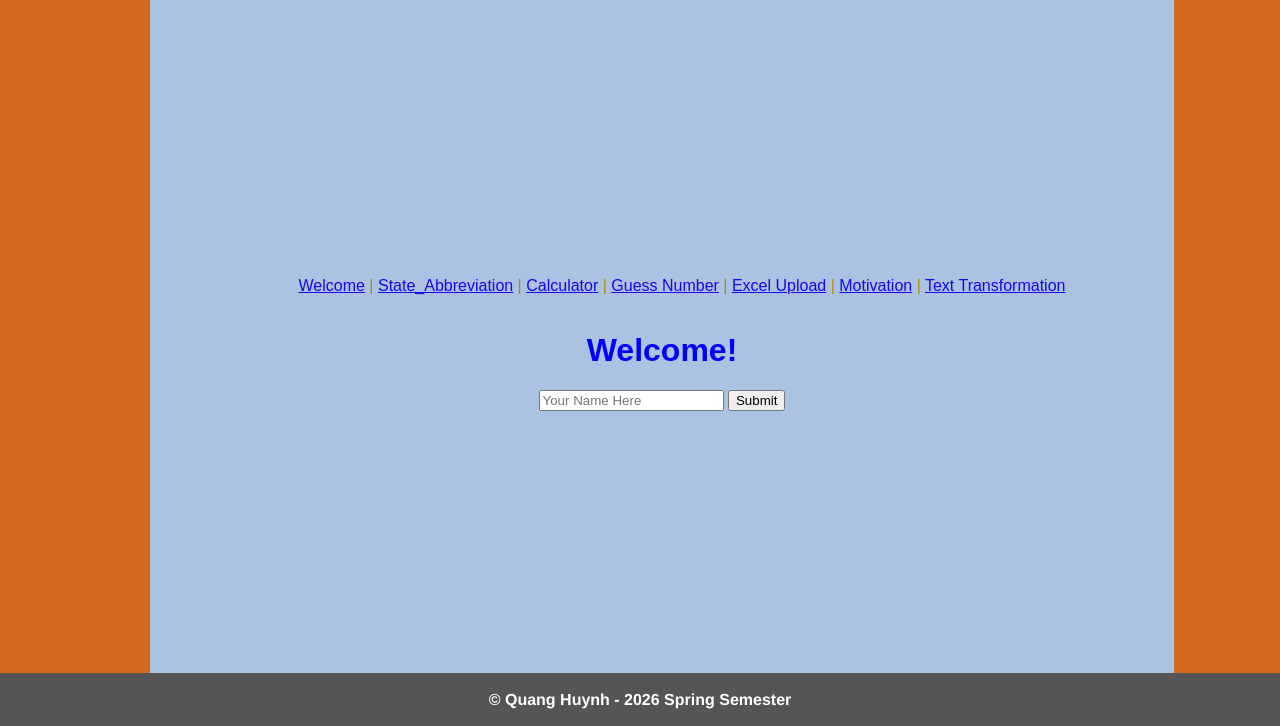
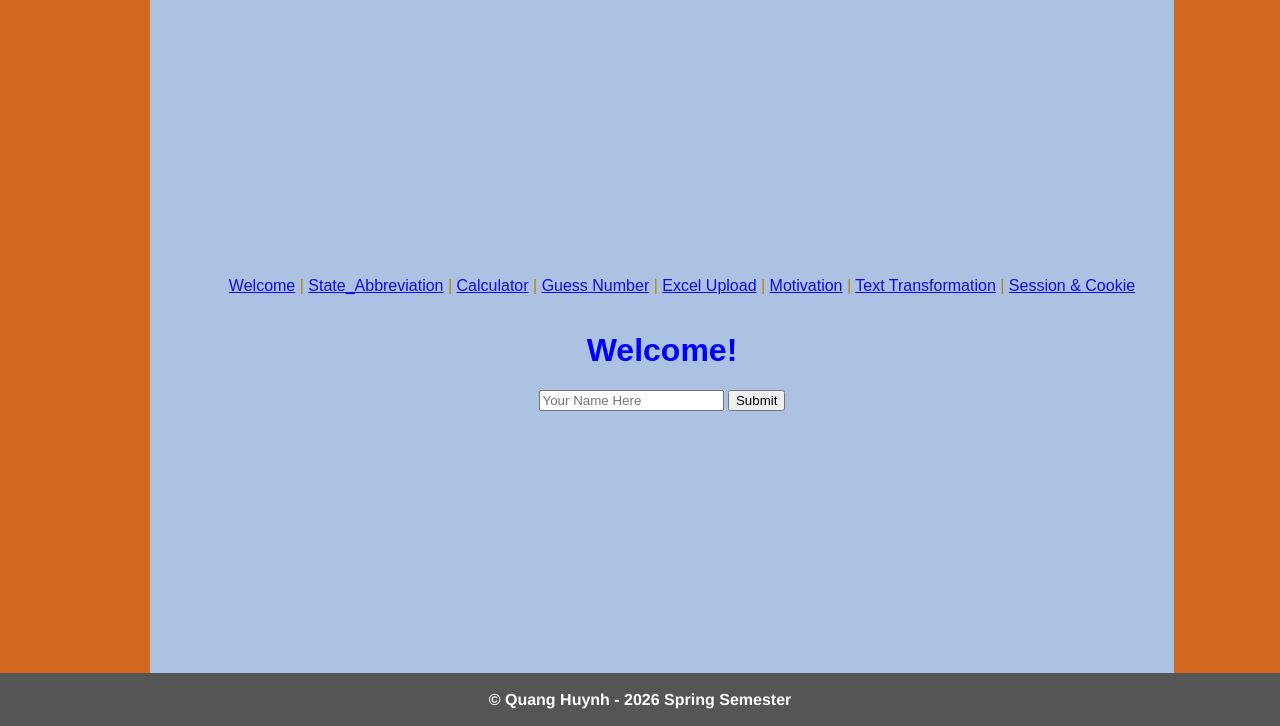
Before and after one commit to ksu-is/Flask-Multi-Tools-Webpage, a Flask app: page / in a window 1280 px wide. Shown: the part 101-827 px from the top of the page. Run offline with Flask 3, Linux system fonts and the light colour scheme.

Commit message:
session_cookies
adding capability of setting, getting, and clearing session and cookies

```diff
--- a/app.py
+++ b/app.py
@@ -1,9 +1,10 @@
-from flask import Flask, render_template, request, redirect
+from flask import Flask, render_template, request, redirect, session, make_response
 from miscellaneous.states import us_states
 import random
 import pandas as pd
 
 app = Flask(__name__, static_folder='static', static_url_path= '/', template_folder='templates')
+app.secret_key = '1st application development'
 
 @app.route('/', methods=['GET','POST'])
 def home():
@@ -120,5 +121,51 @@ def text_transformation():
             result = input_text.title()
     return render_template('text_transformation.html', input_text=input_text, result=result)
 
+@app.route('/session_cookies', methods=['GET','POST'])
+def session_cookies():
+    message1 = ''
+    message2 = ''
+    if request.method == 'POST':
+        set_session = request.form.get('set_session')
+        get_session = request.form.get('get_session')
+        clear_session = request.form.get('clear_session')
+        set_cookie = request.form.get('set_cookie')
+        get_cookie = request.form.get('get_cookie')
+        clear_cookie = request.form.get('clear_cookie')
+
+        # Session management
+        if set_session:
+            session['name1'] = 'Quang'
+            session['pet1'] = 'chico'
+            message1 = 'Session data set'
+        elif get_session:
+            if 'name1' in session.keys() and 'pet1' in session.keys():
+                value1 = session['name1']
+                value2 = session['pet1']
+                message1 = f"[name1 : {value1}] , [pet1 : {value2}]"
+            else:
+                message1 = 'No session data found'
+        elif clear_session:
+            session.clear()
+            message1 = 'Session cleared'
+
+        # Cookie management
+        elif set_cookie:
+            response = make_response(render_template('session_cookie.html', message2 = 'Cookie set'))
+            response.set_cookie(key='Wuthering Waves', value='2.6')
+            return response
+        elif get_cookie:
+            if 'Wuthering Waves' in request.cookies:
+                cookie_value = request.cookies['Wuthering Waves']
+                message2 = f"Cookie value: {cookie_value}"
+            else:
+                message2 = 'No cookie found'
+        elif clear_cookie:
+            response = make_response(render_template('session_cookie.html', message2 = 'Cookie cleared'))
+            response.set_cookie(key='Wuthering Waves', expires=0)
+            return response
+
+    return render_template('session_cookie.html', message1=message1, message2=message2)
+
 if __name__ == '__main__':
     app.run(debug=True)
--- a/templates/layout.html
+++ b/templates/layout.html
@@ -25,7 +25,8 @@
             <a href="/guess_number">Guess Number</a> |
             <a href="/excel_upload">Excel Upload</a> |
             <a href="/image">Motivation</a> |
-            <a href="/text_transformation">Text Transformation</a>
+            <a href="/text_transformation">Text Transformation</a> |
+            <a href="/session_cookies">Session & Cookie</a>
         </ul>
 
         {% block content %}
```
Also changed, not shown: templates/session_cookie.html (added, +18 -0 lines).
